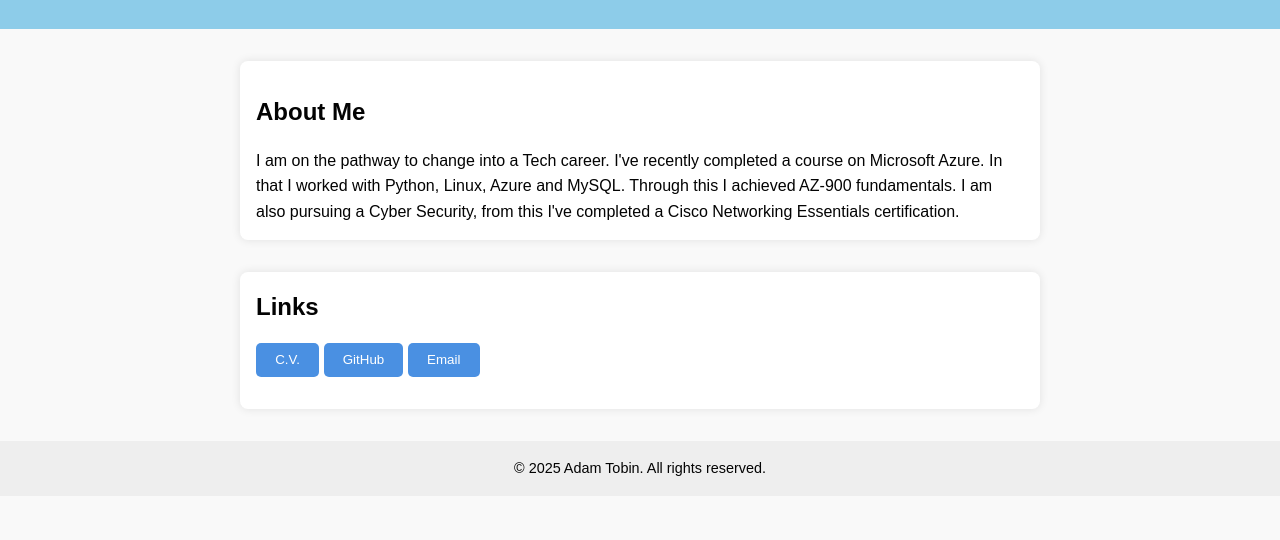
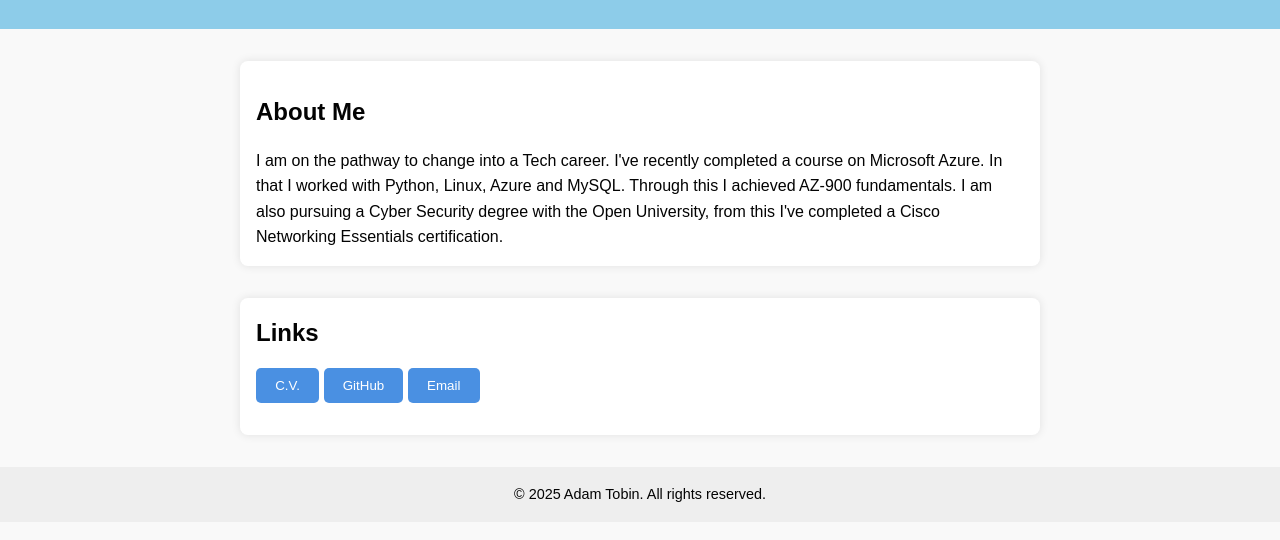
Before and after one commit to VHSKnight/Azure-Static-Website, a plain HTML site: page index.html in a window 1280 px wide. Shown: the part 70-610 px from the top of the page. Drawn offline with Linux system fonts and the light colour scheme.

Commit message:
Update index.html

```diff
--- a/index.html
+++ b/index.html
@@ -72,7 +72,7 @@
   </header>
 
   <main><section><p><h2>About Me</h2></p>
-   I am on the pathway to change into a Tech career. I've recently completed a course on Microsoft Azure. In that I worked with Python, Linux, Azure and MySQL.  Through this I achieved AZ-900 fundamentals. I am also pursuing a Cyber Security, from this I've completed a Cisco Networking Essentials certification. </main>
+   I am on the pathway to change into a Tech career. I've recently completed a course on Microsoft Azure. In that I worked with Python, Linux, Azure and MySQL.  Through this I achieved AZ-900 fundamentals. I am also pursuing a Cyber Security degree with the Open University, from this I've completed a Cisco Networking Essentials certification. </main>
 
   <main>
     <h2>Links</h2>
```
